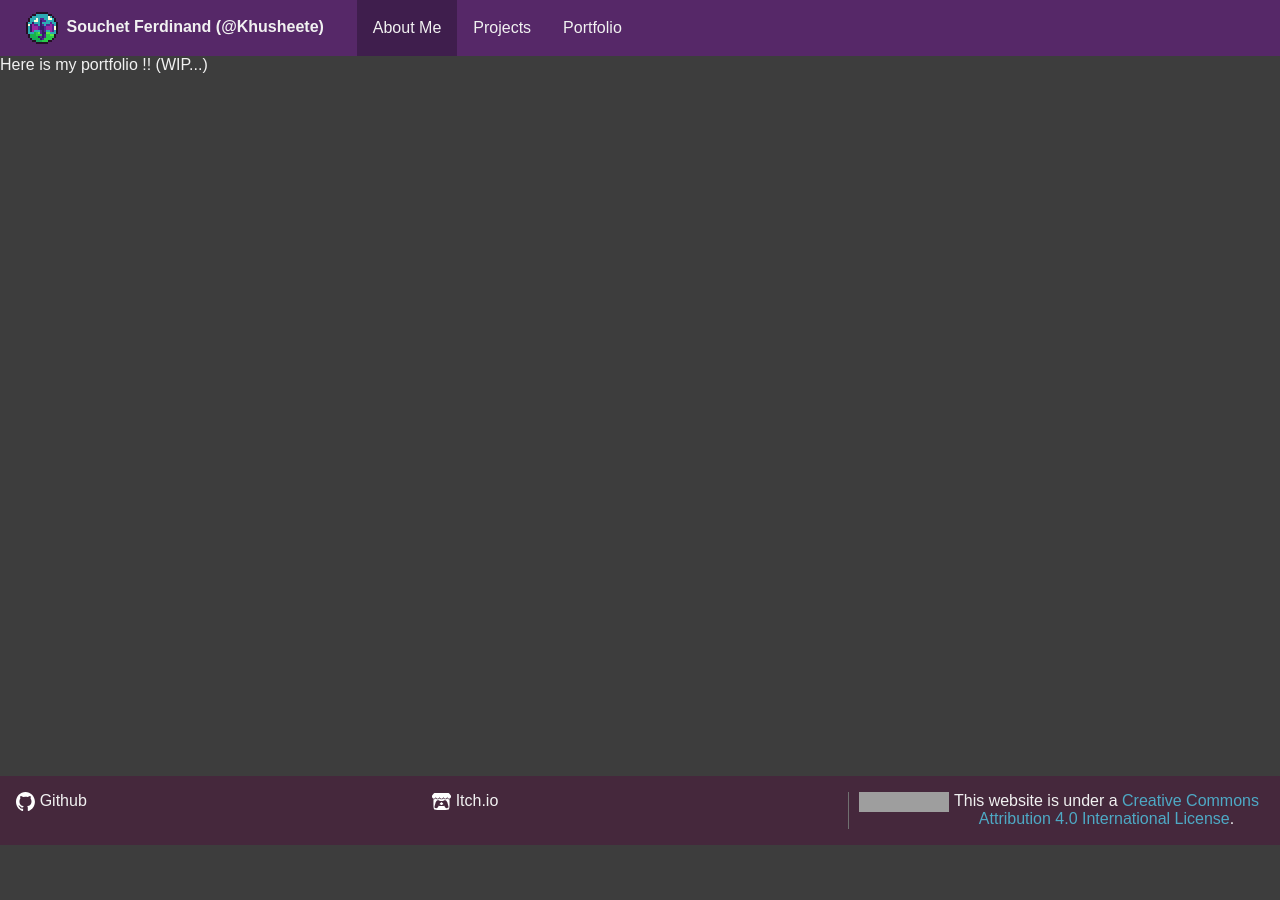
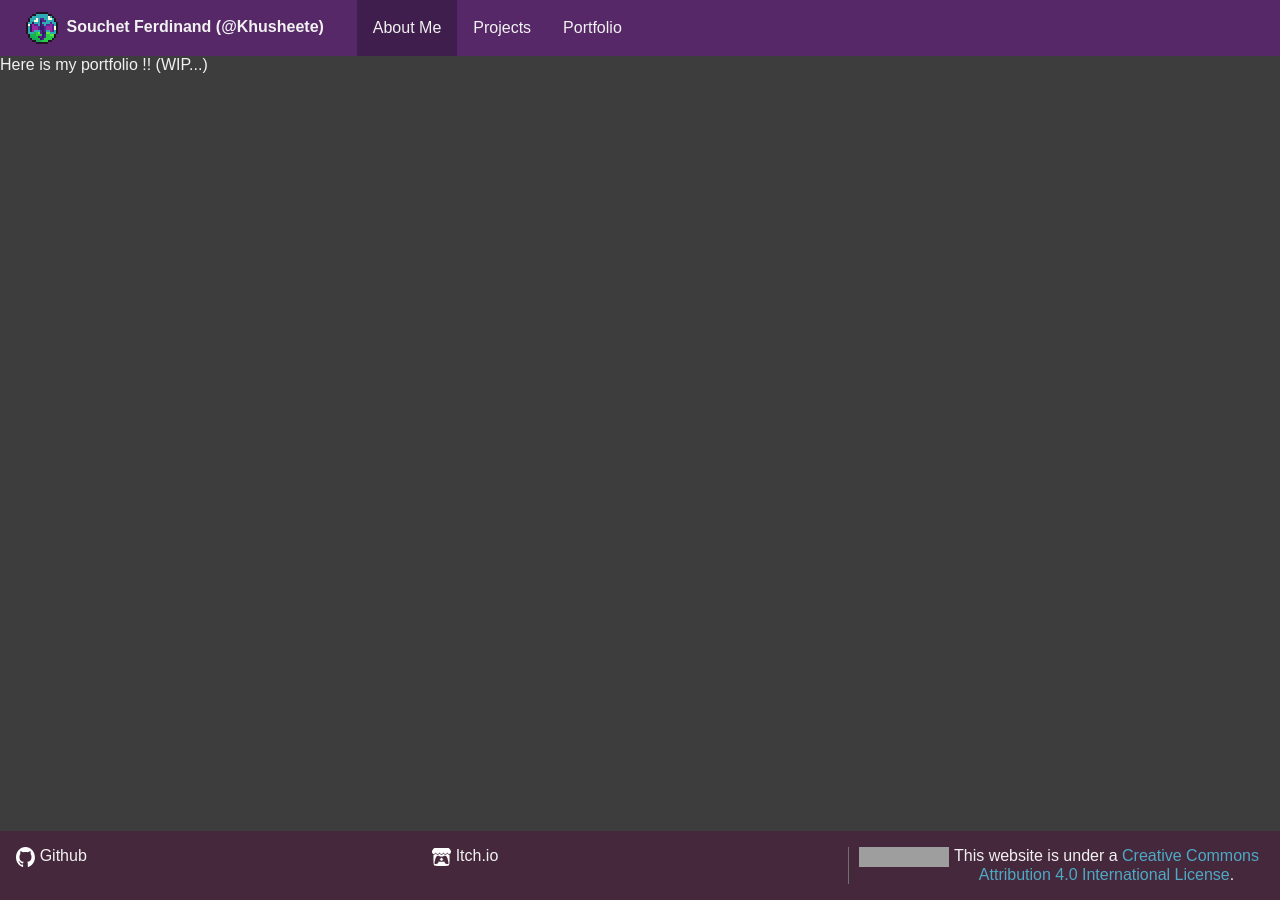
Before and after one commit to Khusheete/khusheete.github.io, a Jekyll site: the page built from portfolio/index.html, in a window 1280 px wide. Built offline with Jekyll 4.4.1, drawn with Linux system fonts in a browser that asks for light colours; nearby versions of some CDN libraries; grey boxes are pictures that could not be loaded.

Commit message:
Properly fix the footer to the bottom of the page

```diff
--- a/_layouts/page-wrapper.html
+++ b/_layouts/page-wrapper.html
@@ -53,12 +53,10 @@
     </header>
 
     <main>
-      <div style="min-height: 80vh;">
-        {{ content }}
-      </div>
+      {{ content }}
     </main>
 
-    <footer class="footer">
+    <footer>
       <div class="pure-g">
         <div class="pure-u-2-3">
           <div class="pure-g">
--- a/assets/css/main.css
+++ b/assets/css/main.css
@@ -80,6 +80,18 @@
 body {
     background-color: var(--background-color);
     color: var(--text-color);
+    display: flex;
+    flex-direction: column;
+    min-height: 100vh;
+}
+
+main {
+    flex-grow: 1; /* Extend main to extent to the extent of the page */
+}
+
+footer {
+    background-color: var(--secondary-color);
+    padding: 1em;
 }
 
 .content {
@@ -202,13 +214,6 @@ img {
     text-transform: none;
 }
 
-/* ===== Footer ===== */
-
-.footer {
-    background-color: var(--secondary-color);
-    padding: 1em;
-}
-
 /* ===== Collapsible ===== */
 
 .collapsible {
```
